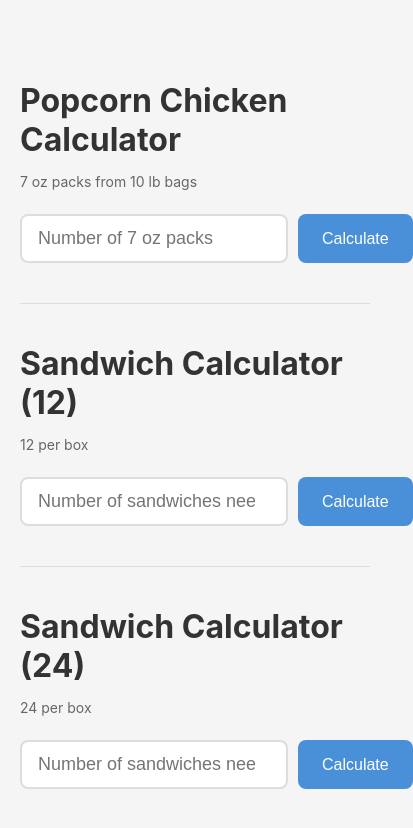
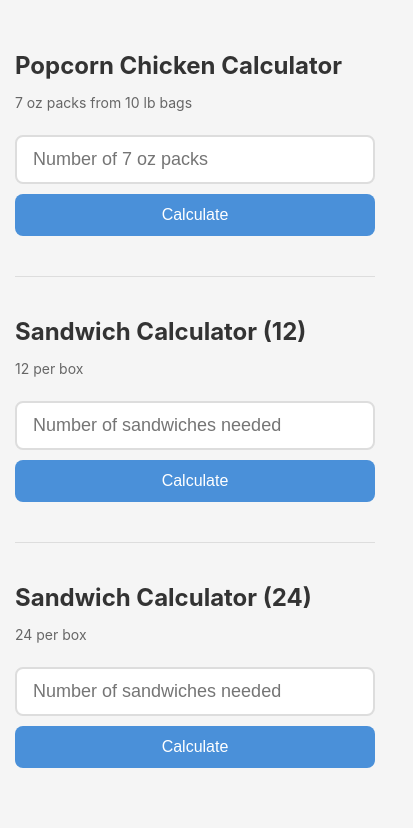
Before and after one commit to MohsenUSA/FoodProduction, a plain HTML site: page index.html in a window 390 px wide. Shown: the whole page, 413 px wide, since content can reach past the window. Drawn offline with Linux system fonts and the light colour scheme.

Commit message:
Mobile screen ready!

```diff
--- a/index.html
+++ b/index.html
@@ -57,6 +57,27 @@
         }
         .clear-btn:hover {
             background: #c9302c;
+        }
+        @media (max-width: 480px) {
+            body {
+                margin: 20px auto;
+                padding: 15px;
+            }
+            .input-group {
+                flex-direction: column;
+            }
+            button {
+                width: 100%;
+            }
+            h1 {
+                font-size: 1.5rem;
+            }
+            .result-main {
+                font-size: 20px;
+            }
+            .result-detail {
+                font-size: 16px;
+            }
         }
         .results {
             background: white;
```
